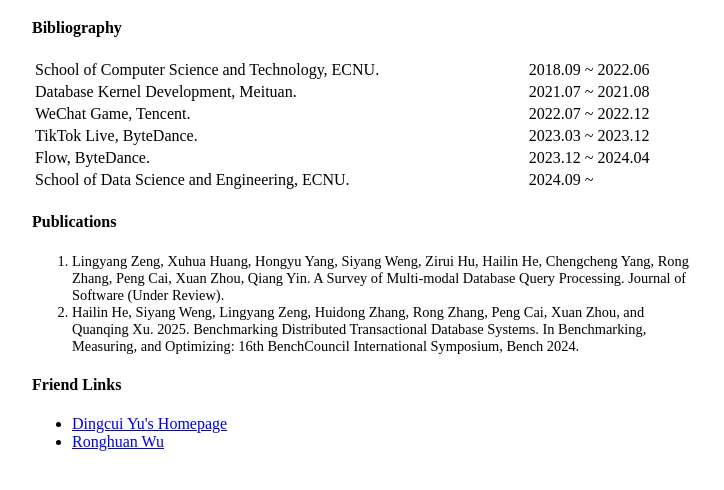
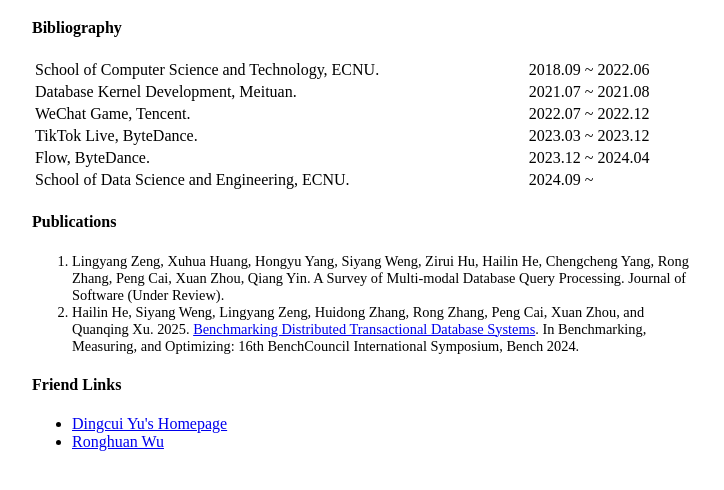
Before and after one commit to revectores/revectores.github.io, a plain HTML site: page index.html in a window 1280 px wide. Shown: the part 118-608 px from the top of the page, without its empty margins (272-996 px from the left). Drawn offline with Linux system fonts and the light colour scheme.

Commit message:
add doi link

```diff
--- a/index.html
+++ b/index.html
@@ -50,7 +50,7 @@
     Lingyang Zeng, Xuhua Huang, Hongyu Yang, Siyang Weng, Zirui Hu, Hailin He, Chengcheng Yang, Rong Zhang, Peng Cai, Xuan Zhou, Qiang Yin. A Survey of Multi-modal Database Query Processing. Journal of Software (Under Review).
     </li>
     <li>
-    Hailin He, Siyang Weng, Lingyang Zeng, Huidong Zhang, Rong Zhang, Peng Cai, Xuan Zhou, and Quanqing Xu. 2025. <a href="https://doi.org/10.1007/978-981-96-5032-3_3"></a>Benchmarking Distributed Transactional Database Systems. In Benchmarking, Measuring, and Optimizing: 16th BenchCouncil International Symposium, Bench 2024.
+    Hailin He, Siyang Weng, Lingyang Zeng, Huidong Zhang, Rong Zhang, Peng Cai, Xuan Zhou, and Quanqing Xu. 2025. <a href="https://doi.org/10.1007/978-981-96-5032-3_3">Benchmarking Distributed Transactional Database Systems</a>. In Benchmarking, Measuring, and Optimizing: 16th BenchCouncil International Symposium, Bench 2024.
     </li>
   </ol>
 
```
